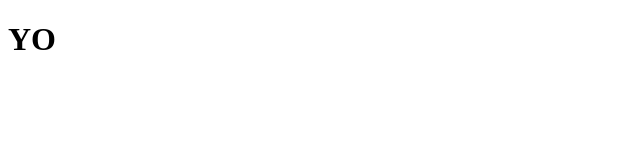
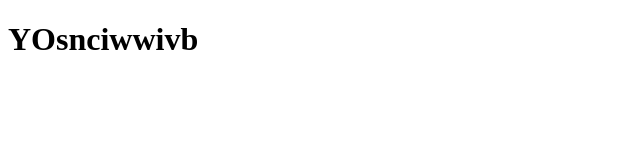
Before and after one commit to Praterr/Testing, a plain HTML site: page index.html in a window 1280 px wide. Shown: the whole page, without its empty margins (0-640 px from the left). Drawn offline with Linux system fonts and the light colour scheme.

Commit message:
nothing just some minor changes

```diff
--- a/index.html
+++ b/index.html
@@ -6,6 +6,6 @@
     <title>Document</title>
 </head>
 <body>
-    <h1>YO</h1>
+    <h1>YOsnciwwivb</h1>
 </body>
 </html>
```
